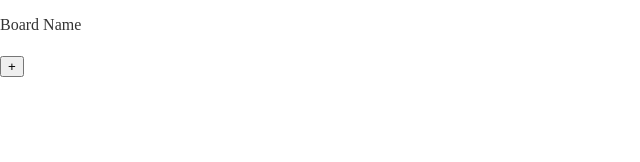
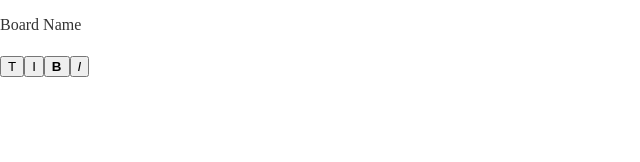
Before and after one commit to badideainc/social-dashboard, a React (Vite) app in the folder client/: page / in a window 1280 px wide. Shown: the top 162 px of the page, without its empty margins (0-640 px from the left). Built offline with nearby package versions, Linux system fonts and the light colour scheme.

Commit message:
Import and use board header -Allow store a currentNoteID for easier retrieval of where user is looking

```diff
--- a/client/src/Components/Board.tsx
+++ b/client/src/Components/Board.tsx
@@ -8,6 +8,7 @@ import {
 import "../css/board.scss";
 import { Note } from "./Note";
 import { ImageModal } from "./Modal/ImageModal";
+import { BoardHeader } from "./BoardHeader/BoardHeader";
 
 export type Props = {
   initState: BoardState;
@@ -20,7 +21,7 @@ export const Board: FC<Props> = ({ initState }) => {
   const [expectPlace, setExpectPlace] = useState<NoteType>("NONE");
   //noteFormat only applies to first place, after note should handle itself
   const [noteFormat, setNoteFormat] = useState("");
-  const [toolbarOpen, setToolbarOpen] = useState(false);
+  const [currentNoteID, setCurrentNoteID] = useState("");
 
   //Separate check so note can define what "waiting" constitutes
   const [awaitPlace, setAwaitPlace] = useState(false);
@@ -54,18 +55,20 @@ export const Board: FC<Props> = ({ initState }) => {
         setNoteFormat={setNoteFormat}
         setAwait={setAwaitPlace}
       />
-      <div className="board__toolbar">
-        <button onClick={() => setToolbarOpen(!toolbarOpen)}>+</button>
-        <div
-          className={`toolbar ${toolbarOpen ? `toolbar--open` : `toolbar--closed`}`}
-        >
-          <button onClick={() => setExpectPlace("TEXT")}>T</button>
-          <button onClick={() => setExpectPlace("IMAGE")}>I</button>
-        </div>
-      </div>
+      <BoardHeader
+        setExpectPlace={setExpectPlace}
+        currentNote={boardObjects[currentNoteID]?.object || undefined}
+      />
       <div className="board__body" onClick={handleOnClick}>
         {Object.keys(boardObjects).map((o) => {
-          return <Note key={o} object={boardObjects[o].object} />;
+          return (
+            <Note
+              key={o}
+              id={o}
+              object={boardObjects[o].object}
+              setCurrentNote={setCurrentNoteID}
+            />
+          );
         })}
       </div>
     </div>
```
